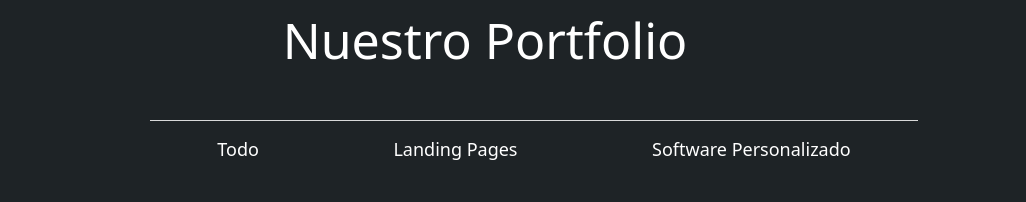
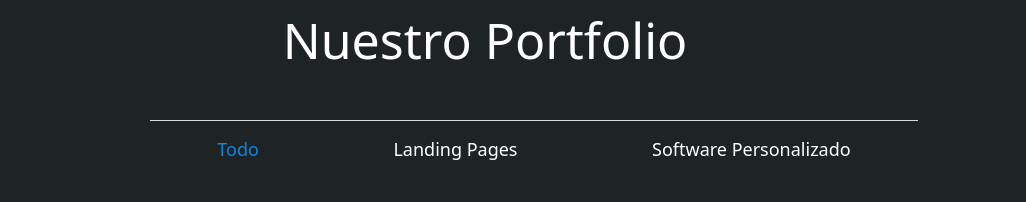
Before and after one commit to GiovanniSia/portfolio, a React (Vite) app: page / in a window 1280 px wide. Shown: the top 202 px of the page, without its empty margins (106-1132 px from the left). Built offline with nearby package versions, Linux system fonts and the light colour scheme.

Commit message:
Added selected class for nav for cards

```diff
--- a/src/components/portfolio/Portfolio.css
+++ b/src/components/portfolio/Portfolio.css
@@ -38,7 +38,13 @@
     font-size: 18px;
     margin:15px auto 0 auto;
     text-align: center;
+    color: #fff;
 }
+
+.nav-portfolio-elem.selected {
+    color: #0B87E0;
+}
+
 
 .nav-portfolio-elem:hover {
     color: #0B87E0;
--- a/src/components/portfolio/Portfolio.jsx
+++ b/src/components/portfolio/Portfolio.jsx
@@ -29,9 +29,15 @@ const Portfolio = () => {
                 <h1>Nuestro Portfolio</h1>
             </div>
             <div className='nav-portfolio'>
-                <div className='nav-portfolio-elem' onClick={()=>setIsFilterLandingPage(undefined)}>Todo</div>
-                <div className='nav-portfolio-elem' onClick={()=>setIsFilterLandingPage(true)}>Landing Pages</div>
-                <div className='nav-portfolio-elem' onClick={()=>setIsFilterLandingPage(false)}>Software Personalizado</div>
+                <div
+                className={`nav-portfolio-elem ${isFilterLandingPage===undefined && 'selected'}`}
+                onClick={()=>setIsFilterLandingPage(undefined)}>Todo</div>
+                <div
+                className={`nav-portfolio-elem ${isFilterLandingPage && 'selected'}`}
+                onClick={()=>setIsFilterLandingPage(true)}>Landing Pages</div>
+                <div
+                className={`nav-portfolio-elem ${isFilterLandingPage===false && 'selected'}`}
+                onClick={()=>setIsFilterLandingPage(false)}>Software Personalizado</div>
             </div>
             <div className='portfolio-cards-container'>
                 {proyectsList.map((elem, i=uuidv4()) => (
```
